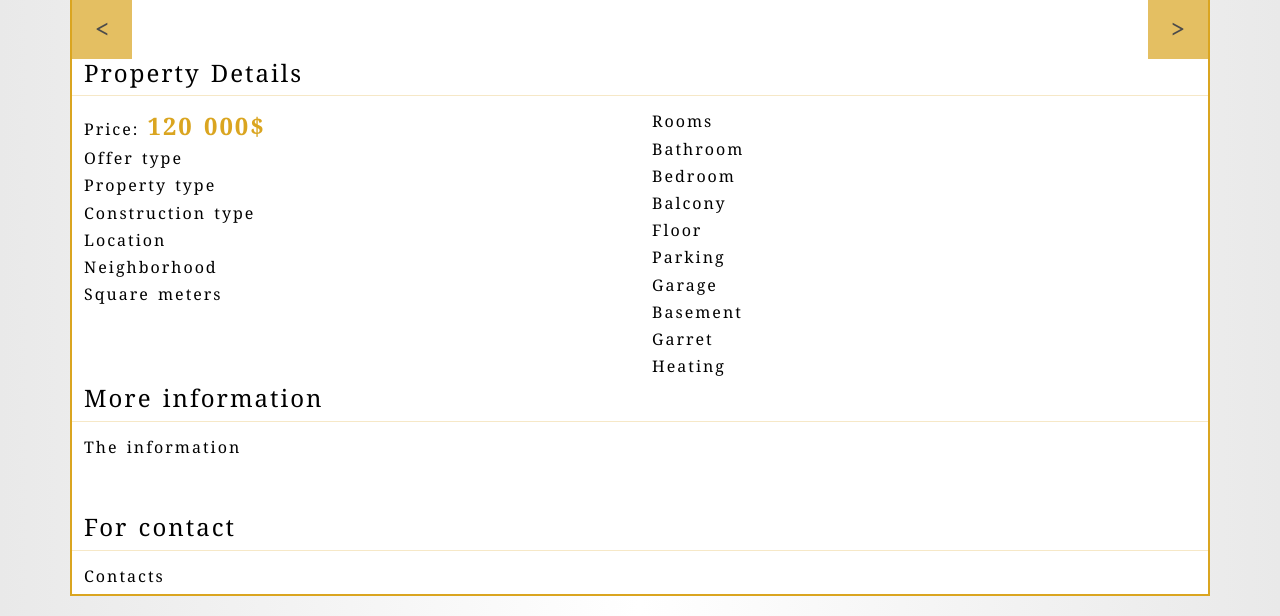
After one commit to proofey/real_estate, a Django app: template post/templates/post/post_details.html in a window 1280 px wide. The commit adds this page. Shown: the part 1100-1716 px from the top of the page. Run offline with Django 4.2, Linux system fonts and the light colour scheme; the template is opened without the code that fills it, so the values that code supplies are empty.

Commit message:
Add Post Details

```diff
--- /dev/null
+++ b/post/static/post/post_details.css
@@ -0,0 +1,75 @@
+@media only screen and (max-width: 600px){
+    .post-details-picture{
+        display: none;
+    }
+    .post-details-main-picture{
+        height: 250px;
+    }
+}
+@media only screen and (min-width: 600px){
+}
+@media only screen and (min-width: 768px){
+    .post-details-picture{
+        display: none;
+    }
+    .post-details-main-picture{
+        height: 550px;
+    }
+    #left-side-property-details{
+        width: 50%;
+    }
+    #rigth-side-property-details{
+        width: 50%;
+    }
+}
+@media only screen and (min-width: 922px){
+    .post-details-main-picture{
+        height: 750px;
+    }
+}
+@media only screen and (min-width: 1200px){
+    .post-details-main-picture{
+        height: 950px;
+    }
+}
+
+.post-details{
+    border: 2px solid goldenrod;
+    padding-left: 0%;
+    padding-right: 0%;
+    margin-top: 20px;
+    margin-bottom: 20px;
+    background-color: white;
+}
+.post-details-main-picture{
+    width: 100%;
+    object-fit: cover;
+    object-position: center;
+    padding-left: 0%;
+    padding-right: 0%;
+}
+hr{
+    color: goldenrod;
+}
+#property-price{
+    font-size: x-large;
+    color: goldenrod;
+    font-weight: bold;
+}
+.previous-slide-btn{
+    border: none;
+    width: 60px;
+    height: 60px;
+    opacity: 0.7;
+    background-color: goldenrod;
+    font-weight: bolder;
+}
+.next-slide-btn{
+    border: none;
+    width: 60px;
+    height: 60px;
+    opacity: 0.7;
+    background-color: goldenrod;
+    margin-left: auto;
+    font-weight: bolder;
+}
--- /dev/null
+++ b/post/static/post/post_details.js
@@ -0,0 +1,29 @@
+// Picture slider for Post Details
+
+const postDetailsMainPicture = document.querySelector('.post-details-main-picture');
+const postDetailsPictures = document.querySelectorAll('.post-details-picture');
+const allImages = [];
+
+postDetailsPictures.forEach(picture => {
+    allImages.push(picture);
+});
+let currentPictureIndex = 0
+
+function previous(){
+    if(currentPictureIndex <= 0) currentPictureIndex = allImages.length;
+    currentPictureIndex--;
+    return setPicture();
+}
+
+function next(){
+    if(currentPictureIndex >= allImages.length - 1) currentPictureIndex = -1;
+    currentPictureIndex++;
+    return setPicture();
+}
+
+function setPicture(){
+    const src = allImages[currentPictureIndex].getAttribute('src');
+    postDetailsMainPicture.removeAttribute('src');
+    postDetailsMainPicture.setAttribute('src', src);
+    return postDetailsMainPicture.setAttribute('src', src);
+}
--- a/post/static/post/post_style.css
+++ b/post/static/post/post_style.css
@@ -23,9 +23,9 @@
 
 .post{
     border: 2px solid goldenrod;
+    text-align: center;
     padding-left: 0%;
     padding-right: 0%;
-    text-align: center;
     margin-bottom: 10px;
     background: #DAA520;
     background: -moz-linear-gradient(-45deg, #DAA520 0%, #FFF8BE 50%, #DAA520 100%);
--- /dev/null
+++ b/post/templates/post/post_details.html
@@ -0,0 +1,68 @@
+{% extends 'base.html' %}
+{% load static %}
+
+{% block style %}
+    <link rel="stylesheet" href="{% static 'post/post_details.css' %}">
+{% endblock style %}
+
+
+{% block title %}
+Post Details
+{% endblock title %}
+
+
+{% block content %}
+
+<div class="container">
+    <div class="row post-details">
+        <h2>Title</h2>
+        <h6>Created</h6>
+        <img class="post-details-main-picture" src="/media/default_property.jpg" alt="">
+        <img class="post-details-picture" src="/media/default_property.jpg" alt="">
+        <img class="post-details-picture" src="/media/car.jpg" alt="">
+        <img class="post-details-picture" src="/media/amg.jpeg" alt="">
+        <img class="post-details-picture" src="/media/opel.jpeg" alt="">
+        <button class="previous-slide-btn" onclick="previous()">&lt</button>
+        <button class="next-slide-btn" onclick="next()">&gt</button>
+        <h4>Property Details</h4>
+        <hr>
+        <div id="left-side-property-details">
+            <h6>Price: <span id="property-price">120 000$</span></h6>
+            <h6>Offer type</h6>
+            <h6>Property type</h6>
+            <h6>Construction type</h6>
+            <h6>Location</h6>
+            <h6>Neighborhood</h6>
+            <h6>Square meters</h6>
+        </div>
+        <div id="rigth-side-property-details">
+            <h6>Rooms</h6>
+            <h6>Bathroom</h6>
+            <h6>Bedroom</h6>
+            <h6>Balcony</h6>
+            <h6>Floor</h6>
+            <h6>Parking</h6>
+            <h6>Garage</h6>
+            <h6>Basement</h6>
+            <h6>Garret</h6>
+            <h6>Heating</h6>
+        </div>
+        <br>
+        <br>
+        <h4>More information</h4>
+        <hr>
+        <h6>The information</h6>
+        <br>
+        <br>
+        <h4>For contact</h4>
+        <hr>
+        <h6>Contacts</h6>
+    </div>
+</div>
+
+{% endblock content %}
+
+
+{% block js %}
+    <script src="{% static 'post/post_details.js' %}"></script>
+{% endblock js %}
--- a/post/urls.py
+++ b/post/urls.py
@@ -1,4 +1,6 @@
 from django.urls import path
 from . import views
 
-urlpatterns = []
+urlpatterns = [
+    path('post-details/<id>', views.post_details, name='post-details')
+]
```
Also changed, not shown: post/views.py (+8 -1 lines).
